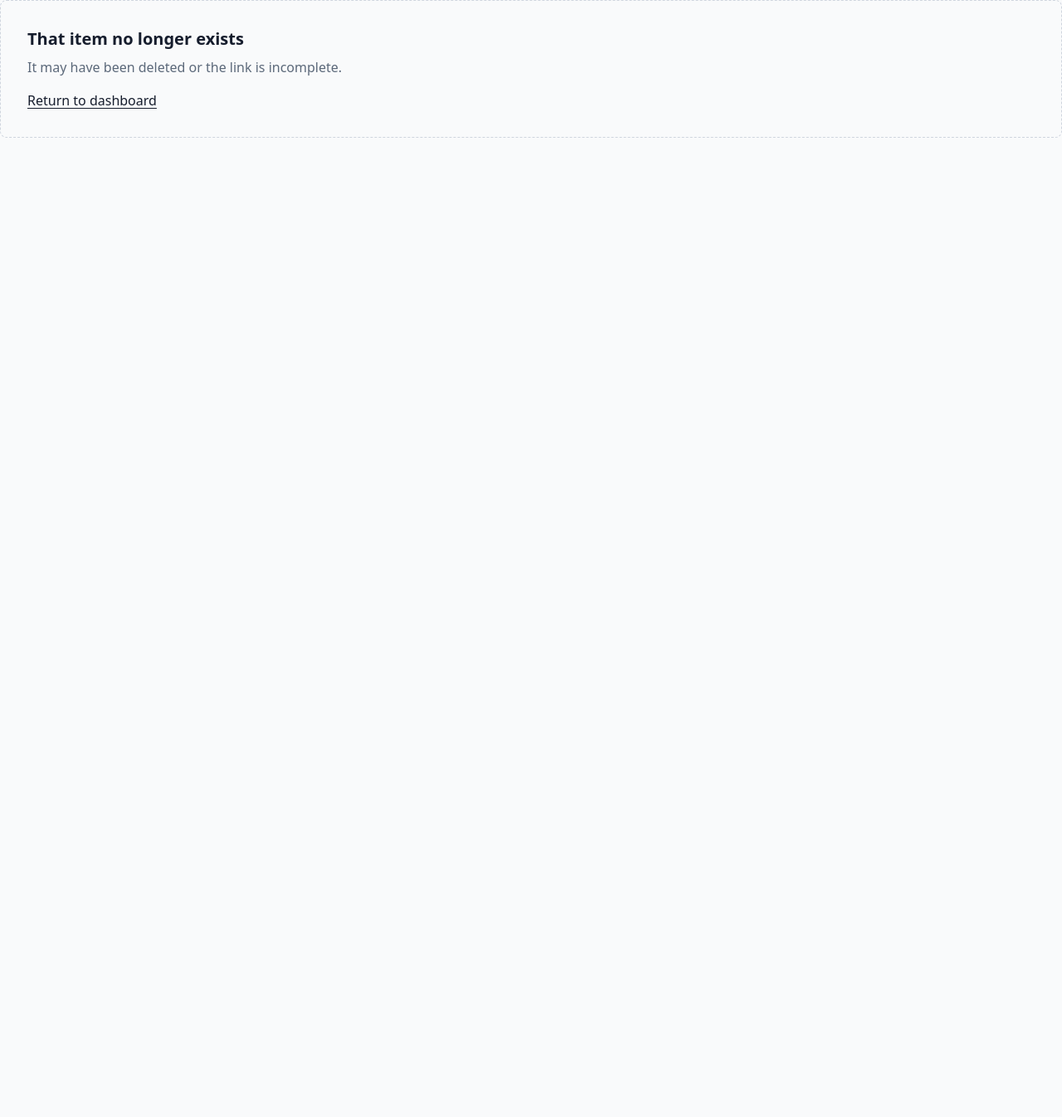
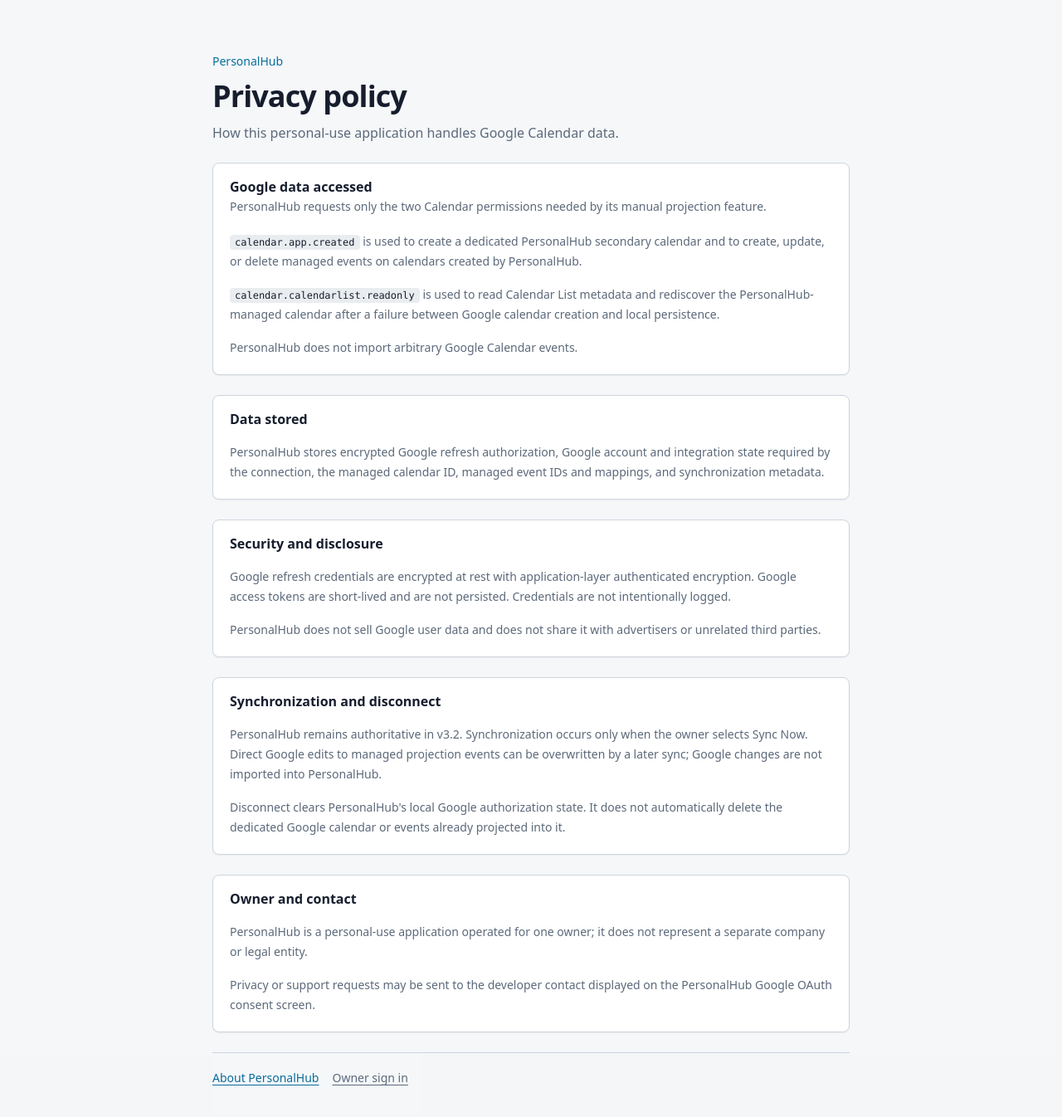
Before and after one commit to Xaknm-Hakim/PersonalHub, a Next.js app: page /privacy in a window 1280 px wide. Before the commit this address had no page. Shown: the top 1346 px of the page at 83% size. Before the commit the page ends 800 px from the top, so only its background shows below. Built offline with nearby package versions, Linux system fonts and the light colour scheme.

Commit message:
feat: add public Google integration disclosures

```diff
--- /dev/null
+++ b/app/about/page.tsx
@@ -0,0 +1,82 @@
+import type { Metadata } from "next";
+import Link from "next/link";
+import {
+  Card,
+  CardContent,
+  CardDescription,
+  CardHeader,
+  CardTitle
+} from "@/components/ui/card";
+
+export const metadata: Metadata = {
+  title: "About | PersonalHub",
+  description: "About the PersonalHub personal productivity application"
+};
+
+export default function AboutPage() {
+  return (
+    <main className="min-h-screen bg-muted/30 px-5 py-12 sm:py-16">
+      <div className="mx-auto max-w-3xl space-y-6">
+        <header className="space-y-3">
+          <p className="text-sm font-medium text-primary">PersonalHub</p>
+          <h1 className="text-3xl font-semibold tracking-tight sm:text-4xl">
+            About PersonalHub
+          </h1>
+          <p className="max-w-2xl text-muted-foreground">
+            A private, single-owner system for personal productivity and
+            operational state.
+          </p>
+        </header>
+
+        <Card>
+          <CardHeader>
+            <CardTitle>What PersonalHub manages</CardTitle>
+            <CardDescription>
+              PersonalHub organizes the owner&apos;s tasks, assignments,
+              projects, notes, and related personal planning information.
+            </CardDescription>
+          </CardHeader>
+          <CardContent className="space-y-4 text-sm leading-6 text-muted-foreground">
+            <p>
+              The application is intended for personal use by one owner. Its
+              authenticated workspace is private and is not exposed through this
+              public information page.
+            </p>
+          </CardContent>
+        </Card>
+
+        <Card>
+          <CardHeader>
+            <CardTitle>Optional Google Calendar connection</CardTitle>
+            <CardDescription>
+              Google Calendar is an optional projection destination, not a
+              second source of truth.
+            </CardDescription>
+          </CardHeader>
+          <CardContent className="space-y-4 text-sm leading-6 text-muted-foreground">
+            <p>
+              When the owner connects Google, eligible dated PersonalHub tasks
+              and assignments can be projected into a dedicated Google Calendar
+              by choosing Sync Now.
+            </p>
+            <p>
+              PersonalHub remains authoritative. Changes made directly to
+              managed Google events may be overwritten by a later Sync Now.
+              PersonalHub v3.2 does not import Google Calendar changes or
+              provide inbound Google-to-PersonalHub synchronization.
+            </p>
+          </CardContent>
+        </Card>
+
+        <footer className="flex flex-wrap items-center gap-x-4 gap-y-2 border-t pt-5 text-sm text-muted-foreground">
+          <Link className="font-medium text-primary underline" href="/privacy">
+            Privacy policy
+          </Link>
+          <Link className="underline" href="/login">
+            Owner sign in
+          </Link>
+        </footer>
+      </div>
+    </main>
+  );
+}
--- /dev/null
+++ b/app/privacy/page.tsx
@@ -0,0 +1,136 @@
+import type { Metadata } from "next";
+import Link from "next/link";
+import {
+  Card,
+  CardContent,
+  CardDescription,
+  CardHeader,
+  CardTitle
+} from "@/components/ui/card";
+
+export const metadata: Metadata = {
+  title: "Privacy | PersonalHub",
+  description: "PersonalHub privacy policy and Google user-data handling"
+};
+
+const scopeClass =
+  "break-all rounded bg-muted px-1.5 py-0.5 font-mono text-xs text-foreground";
+
+export default function PrivacyPage() {
+  return (
+    <main className="min-h-screen bg-muted/30 px-5 py-12 sm:py-16">
+      <div className="mx-auto max-w-3xl space-y-6">
+        <header className="space-y-3">
+          <p className="text-sm font-medium text-primary">PersonalHub</p>
+          <h1 className="text-3xl font-semibold tracking-tight sm:text-4xl">
+            Privacy policy
+          </h1>
+          <p className="max-w-2xl text-muted-foreground">
+            How this personal-use application handles Google Calendar data.
+          </p>
+        </header>
+
+        <Card>
+          <CardHeader>
+            <CardTitle>Google data accessed</CardTitle>
+            <CardDescription>
+              PersonalHub requests only the two Calendar permissions needed by
+              its manual projection feature.
+            </CardDescription>
+          </CardHeader>
+          <CardContent className="space-y-4 text-sm leading-6 text-muted-foreground">
+            <p>
+              <code className={scopeClass}>calendar.app.created</code> is used
+              to create a dedicated PersonalHub secondary calendar and to
+              create, update, or delete managed events on calendars created by
+              PersonalHub.
+            </p>
+            <p>
+              <code className={scopeClass}>calendar.calendarlist.readonly</code>{" "}
+              is used to read Calendar List metadata and rediscover the
+              PersonalHub-managed calendar after a failure between Google
+              calendar creation and local persistence.
+            </p>
+            <p>PersonalHub does not import arbitrary Google Calendar events.</p>
+          </CardContent>
+        </Card>
+
+        <Card>
+          <CardHeader>
+            <CardTitle>Data stored</CardTitle>
+          </CardHeader>
+          <CardContent className="text-sm leading-6 text-muted-foreground">
+            <p>
+              PersonalHub stores encrypted Google refresh authorization, Google
+              account and integration state required by the connection, the
+              managed calendar ID, managed event IDs and mappings, and
+              synchronization metadata.
+            </p>
+          </CardContent>
+        </Card>
+
+        <Card>
+          <CardHeader>
+            <CardTitle>Security and disclosure</CardTitle>
+          </CardHeader>
+          <CardContent className="space-y-4 text-sm leading-6 text-muted-foreground">
+            <p>
+              Google refresh credentials are encrypted at rest with
+              application-layer authenticated encryption. Google access tokens
+              are short-lived and are not persisted. Credentials are not
+              intentionally logged.
+            </p>
+            <p>
+              PersonalHub does not sell Google user data and does not share it
+              with advertisers or unrelated third parties.
+            </p>
+          </CardContent>
+        </Card>
+
+        <Card>
+          <CardHeader>
+            <CardTitle>Synchronization and disconnect</CardTitle>
+          </CardHeader>
+          <CardContent className="space-y-4 text-sm leading-6 text-muted-foreground">
+            <p>
+              PersonalHub remains authoritative in v3.2. Synchronization occurs
+              only when the owner selects Sync Now. Direct Google edits to
+              managed projection events can be overwritten by a later sync;
+              Google changes are not imported into PersonalHub.
+            </p>
+            <p>
+              Disconnect clears PersonalHub&apos;s local Google authorization
+              state. It does not automatically delete the dedicated Google
+              calendar or events already projected into it.
+            </p>
+          </CardContent>
+        </Card>
+
+        <Card>
+          <CardHeader>
+            <CardTitle>Owner and contact</CardTitle>
+          </CardHeader>
+          <CardContent className="space-y-4 text-sm leading-6 text-muted-foreground">
+            <p>
+              PersonalHub is a personal-use application operated for one owner;
+              it does not represent a separate company or legal entity.
+            </p>
+            <p>
+              Privacy or support requests may be sent to the developer contact
+              displayed on the PersonalHub Google OAuth consent screen.
+            </p>
+          </CardContent>
+        </Card>
+
+        <footer className="flex flex-wrap items-center gap-x-4 gap-y-2 border-t pt-5 text-sm text-muted-foreground">
+          <Link className="font-medium text-primary underline" href="/about">
+            About PersonalHub
+          </Link>
+          <Link className="underline" href="/login">
+            Owner sign in
+          </Link>
+        </footer>
+      </div>
+    </main>
+  );
+}
```
Also changed, not shown: scripts/browser-smoke.mjs (+39 -0 lines), 1 other file (tests, documents, lock files or other folders).
